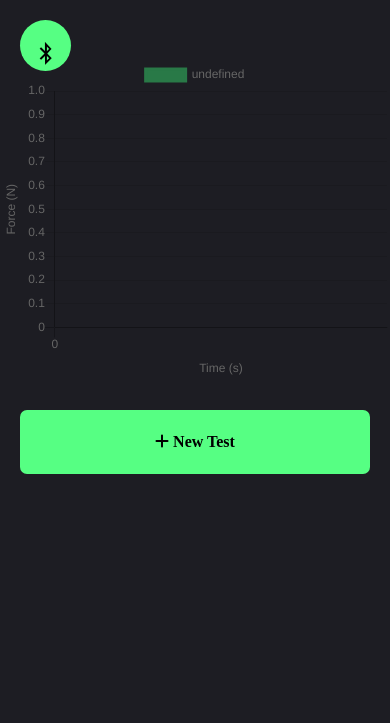
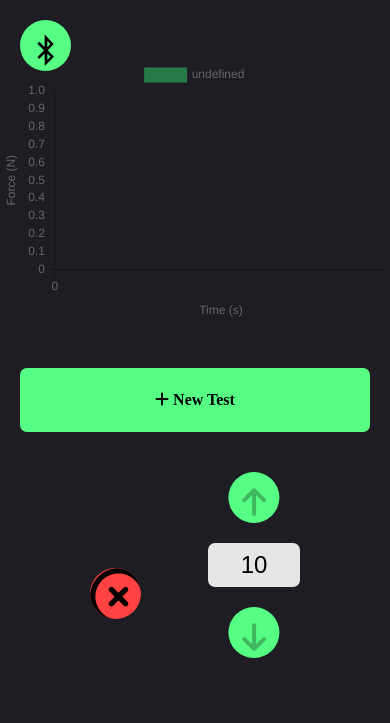
Before and after one commit to Iqwertz/OpenPull-Web-Controller, a plain HTML site: page index.html in a window 390 px wide. Drawn offline with nearby package versions, Linux system fonts and the light colour scheme.

Commit message:
Mobile Display Bug Fix

```diff
--- a/assets/scss/component/_buttons.scss
+++ b/assets/scss/component/_buttons.scss
@@ -139,10 +139,11 @@ textarea{
             font-size: 1.8em;
             height: _size(element-height)*0.8;
             width: _size(element-height)*0.8;
+            padding: 0px;
 
             i{
-            font-size: 0.8em;
-        }
+                font-size: 1.1em;
+            }
         }
     }
 
--- a/assets/scss/component/_chart.scss
+++ b/assets/scss/component/_chart.scss
@@ -12,6 +12,6 @@
         width: 100%;
         height: 45vh;
         border-right: 0px solid;
-        padding: 15% 0 0 0;
+        padding: 15% 0;
     }
 }
--- a/assets/scss/component/_controls.scss
+++ b/assets/scss/component/_controls.scss
@@ -71,12 +71,11 @@
     .ControlsContainer{
         width: 100%;
         height: 60%;
-        position: relative;
-        bottom: 0;
+        position: absolute;
+        top: 40%;
         display: block;
         padding: 30px 20px;
-        overflow-y: scroll;
-        overflow-x: hidden;
+        overflow-y: auto;
 
 
         .Move{
--- a/assets/scss/layout/_starttest.scss
+++ b/assets/scss/layout/_starttest.scss
@@ -61,7 +61,7 @@
                 margin-top: 5px;
                 margin-right: 10px;
                 width: 500%;
-                overflow:hidden;
+               overflow:hidden;
             }
 
 
@@ -175,4 +175,5 @@
             }
         }
     }
+
 }
```
Also changed, not shown: assets/css/main.css, 1 other file.
